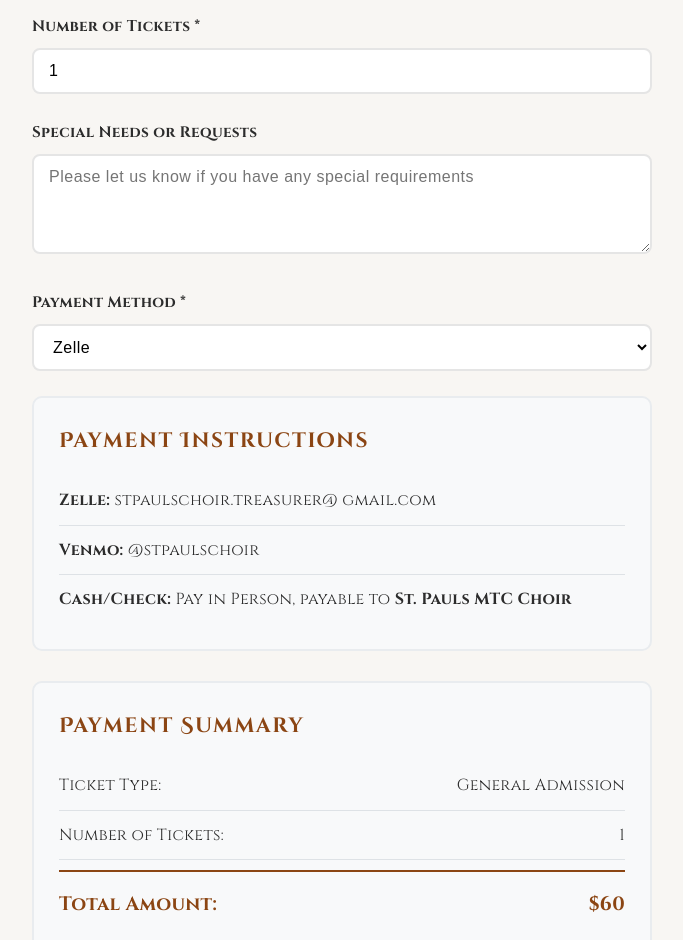
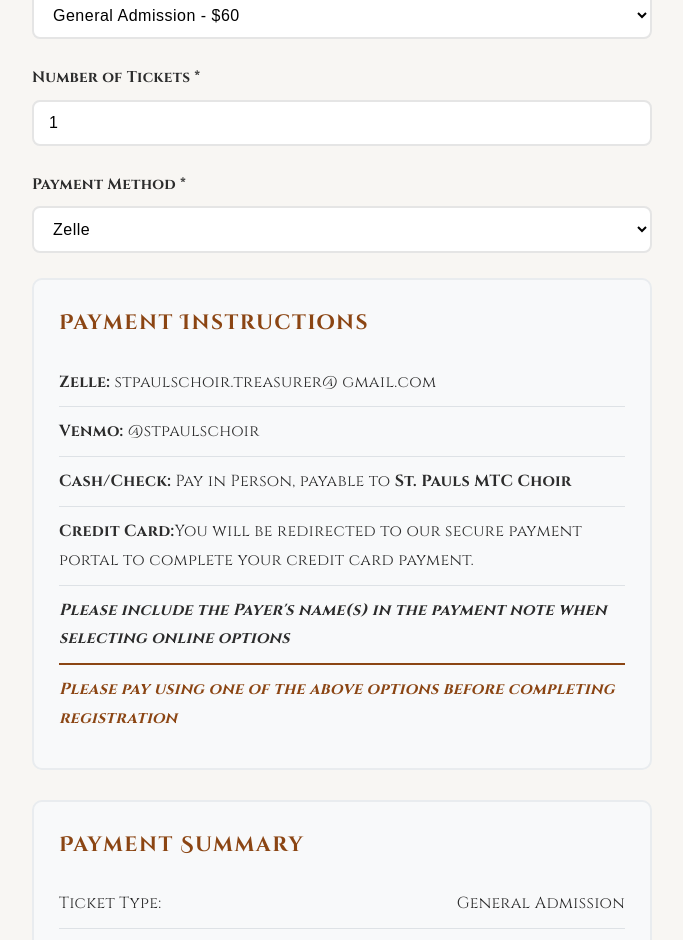
Before and after one commit to ripsonthomascloud-git/spc-easter-2026, a React (Vite) app: page / in a window 1280 px wide. Shown: the part 6002-6942 px from the top of the page, without its empty margins (298-981 px from the left). Built offline with nearby package versions, Linux system fonts and the light colour scheme; no server answers.

Commit message:
regn fixes

```diff
--- a/src/components/RegistrationSection.jsx
+++ b/src/components/RegistrationSection.jsx
@@ -215,7 +215,7 @@ const RegistrationSection = () => {
             />
           </div>
 
-          <div className={styles.formGroup}>
+          {/* <div className={styles.formGroup}>
             <label htmlFor="specialNeeds">Special Needs or Requests</label>
             <textarea
               id="specialNeeds"
@@ -225,7 +225,7 @@ const RegistrationSection = () => {
               rows="4"
               placeholder="Please let us know if you have any special requirements"
             />
-          </div>
+          </div> */}
 
           {/* Payment Method Selection */}
           <div className={styles.formGroup}>
@@ -252,11 +252,15 @@ const RegistrationSection = () => {
               <p><strong>Zelle:</strong> stpaulschoir.treasurer@ gmail.com</p>
               <p><strong>Venmo:</strong> @stpaulschoir</p>
               <p><strong>Cash/Check:</strong> Pay in Person, payable to <b>St. Pauls MTC Choir</b></p>
-              {paymentMethod === 'credit-card' && (
-                <p className={styles.creditCardNote}>
-                  <em><strong>Credit Card:</strong>You will be redirected to our secure payment portal to complete your credit card payment.</em>
+              <p><strong>Credit Card:</strong>You will be redirected to our secure payment portal to complete your credit card payment.</p>
+              {/* {paymentMethod === 'credit-card' && ( */}
+                  <em><p><strong>Please include the Payer's name(s) in the payment note when selecting online options</strong></p></em>
+                                  <p className={styles.creditCardNote}>
+
+                                    <em><strong>Please pay using one of the above options before completing registration</strong></em>
+
                 </p>
-              )}
+              {/* )} */}
             </div>
           </div>
 
--- a/src/components/TicketOptionsSection.jsx
+++ b/src/components/TicketOptionsSection.jsx
@@ -7,7 +7,7 @@ const TicketOptionsSection = () => {
 
   const tickets = [
     {
-      title: 'VIP Family ',
+      title: 'VIP Family Package',
       price: '$500',
       features: [
         'Premium Family Seating ,Admits 4'
@@ -51,7 +51,7 @@ const TicketOptionsSection = () => {
       setTimeout(() => {
         const ticketSelect = document.getElementById('ticketType');
         if (ticketSelect) {
-          ticketSelect.value = ticketType.toLowerCase().replace(' ', '-');
+          ticketSelect.value = ticketType.toLowerCase().replaceAll(' ', '-');
           ticketSelect.focus();
         }
       }, 800);
--- a/src/pages/Admin.jsx
+++ b/src/pages/Admin.jsx
@@ -205,7 +205,7 @@ const Admin = () => {
         </div>
         <div className={styles.statCard}>
           <h3>Total Revenue</h3>
-          <p className={styles.statNumber}>${totalRevenue.toFixed(2)}</p>
+          <p className={styles.statNumber}>${totalRevenue}</p>
         </div>
         <div className={styles.statCard}>
           <h3>General Admission Tickets</h3>
@@ -275,7 +275,7 @@ const Admin = () => {
                   <td>{reg.phone || 'N/A'}</td>
                   <td>{formatTicketType(reg.ticketType)}</td>
                   <td>{reg.tickets}</td>
-                  <td>${(reg.totalAmount || 0).toFixed(2)}</td>
+                  <td>${(reg.totalAmount || 0)}</td>
                   <td>{formatPaymentMethod(reg.paymentMethod)}</td>
                   <td className={styles.specialNeeds}>
                     {reg.specialNeeds || 'None'}
```
